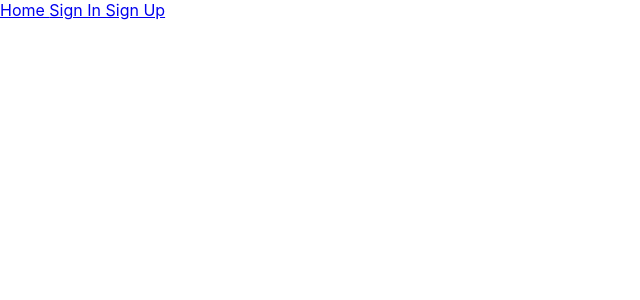
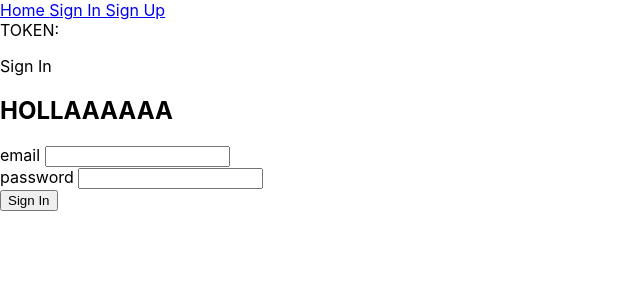
Before and after one commit to cristian-montes/auth_frontend, a React (Create React App) app: page /signin in a window 1280 px wide. Shown: the top 300 px of the page, without its empty margins (0-640 px from the left). Built offline with nearby package versions, Linux system fonts and the light colour scheme.

Commit message:
sign in and sign up working

```diff
--- a/src/App.js
+++ b/src/App.js
@@ -2,8 +2,8 @@
 import { Component } from 'react';
 import { BrowserRouter, Switch, Route, NavLink, Redirect } from 'react-router-dom';
 import Home from './Home/Home'
-import Auth from './Auth/Auth';
-import ToDos from './ToDos/ToDos';
+import Auth from './Auth/Auth.js';
+import ToDos from './ToDos/ToDos.js';
 import './App.css';
 
 
@@ -23,15 +23,19 @@ class App extends Component{
       <NavLink exact to="/"> Home </NavLink>
         <NavLink to="/signin"> Sign In</NavLink>
         <NavLink to="/signup"> Sign Up</NavLink>
+        <div>
+          TOKEN:
+          {this.state.token && this.state.token.toString()}
+        </div>
       </header>
-      <div className='main-div'>
+      <section className='main'>
           <Switch>
             <Route exact path='/' component={Home}/>
 
             <Route
               path='/signin'
               render={(routerProps) => {
-                <Auth
+                return <Auth
                     setToken={this.setToken}
                     type='signin'
                     {...routerProps}
@@ -42,7 +46,7 @@ class App extends Component{
             <Route
               path='/signup'
               render={(routerProps) =>{
-                <Auth
+               return <Auth
                   setToken={this.setToken}
                   type='signup'
                   {...routerProps}
@@ -61,7 +65,7 @@ class App extends Component{
               }
             />
           </Switch>
-      </div>
+      </section>
     </BrowserRouter>
   );
 }
--- a/src/Auth/Auth.js
+++ b/src/Auth/Auth.js
@@ -2,13 +2,11 @@ import React, { Component } from 'react';
 import { getToken} from '../utils/fetch-utils.js';
 
 class Auth extends Component {
-    state = {emai:'', password:'' }
+    state = {emai:'', password:'' };
 
-
-    getType =() => {
+    getType = () => {
         return this.props.type === 'signin' ? 'Sign In' : 'Sign Up';
     };
-
 
     handleSubmit = async (e) => {
         e.preventDefault();
@@ -26,29 +24,28 @@ class Auth extends Component {
     render() {
         return (
             <>
-                <p>{this.getType}</p>
+                <p>{this.getType()}</p>
+                <h1> HOLLAAAAAA</h1>
                 <form onSubmit={this.handleSubmit}>
-                    <div className='email-div'>
-                        <label htmlFor='email-address'> email </label>
+                    <div className='form-control'>
+                        <label> email </label>
                         <input
                             type='email'
-                            name='email-address'
-                            onChange={(event) => {
+                            onChange={(event) =>
                                 this.setState({email: event.target.value})
-                            }}
+                            }
                         />
                     </div>
-                    <div className='password-div'>
-                        <label htmlFor='password'> password </label>
+                    <div className='form-control'>
+                        <label> password </label>
                         <input
                             type='password'
-                            name='password'
-                            onChange={(event) => {
+                            onChange={(event) =>
                                 this.setState({password: event.target.value})
-                            }}
+                            }
                         />
                     </div>
-                    <button>{this.getType}</button>
+                    <button>{this.getType()}</button>
                 </form>
             </>
          );
--- a/src/utils/fetch-utils.js
+++ b/src/utils/fetch-utils.js
@@ -6,15 +6,15 @@ export async function getToken(loginInfo, type){
     const authURL = `${URL}/auth/${type}`;
 
     const resp = await fetch(authURL, {
-        method:'POST',
+        method: 'POST',
         headers: {
-            'Content=Type': 'application/json',
+            'Content-Type': 'application/json',
         },
         body: JSON.stringify(loginInfo),
     });
     const data = await resp.json();
+
     localStorage.setItem('TOKEN', data.token);
-
     return data.token;
 
 }
```
